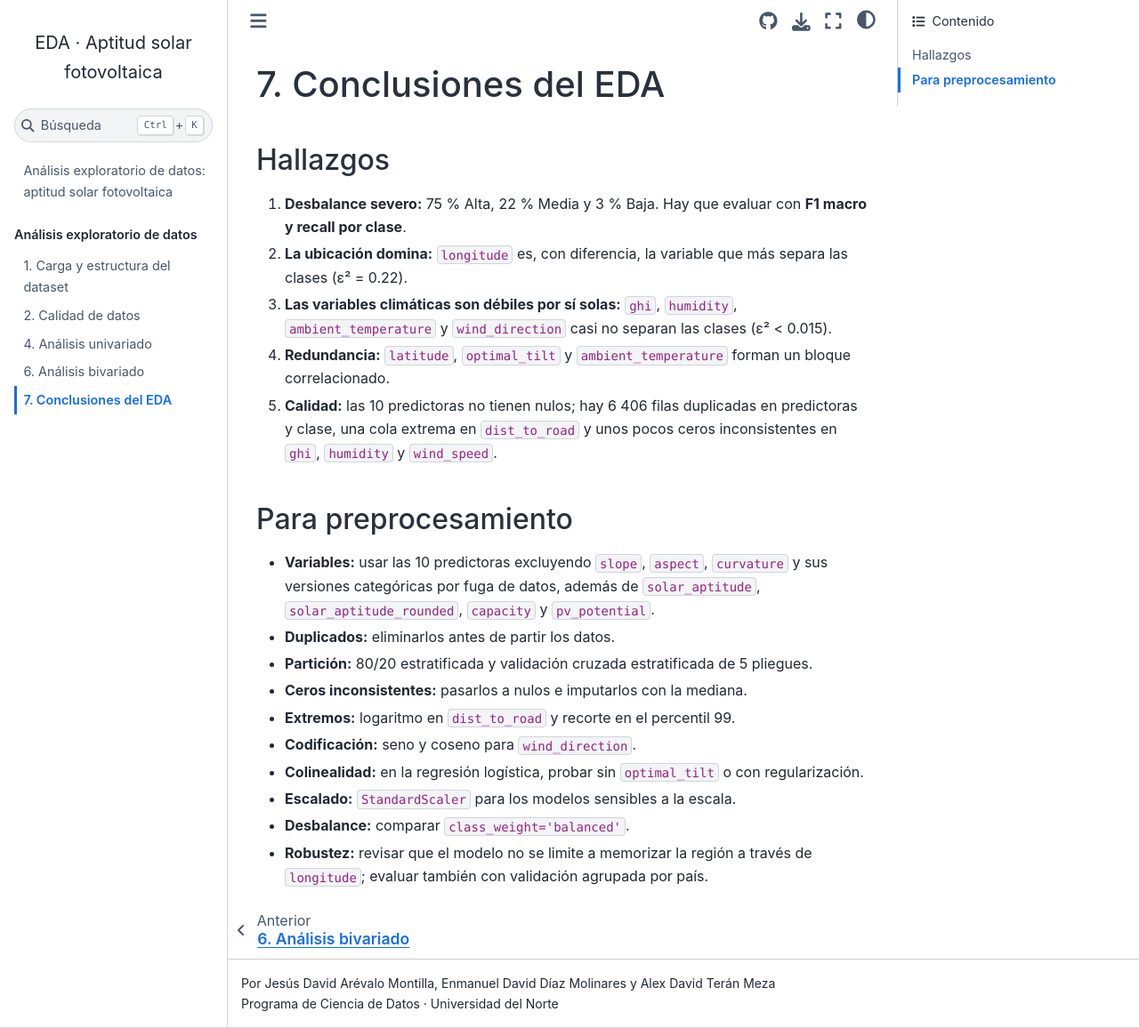
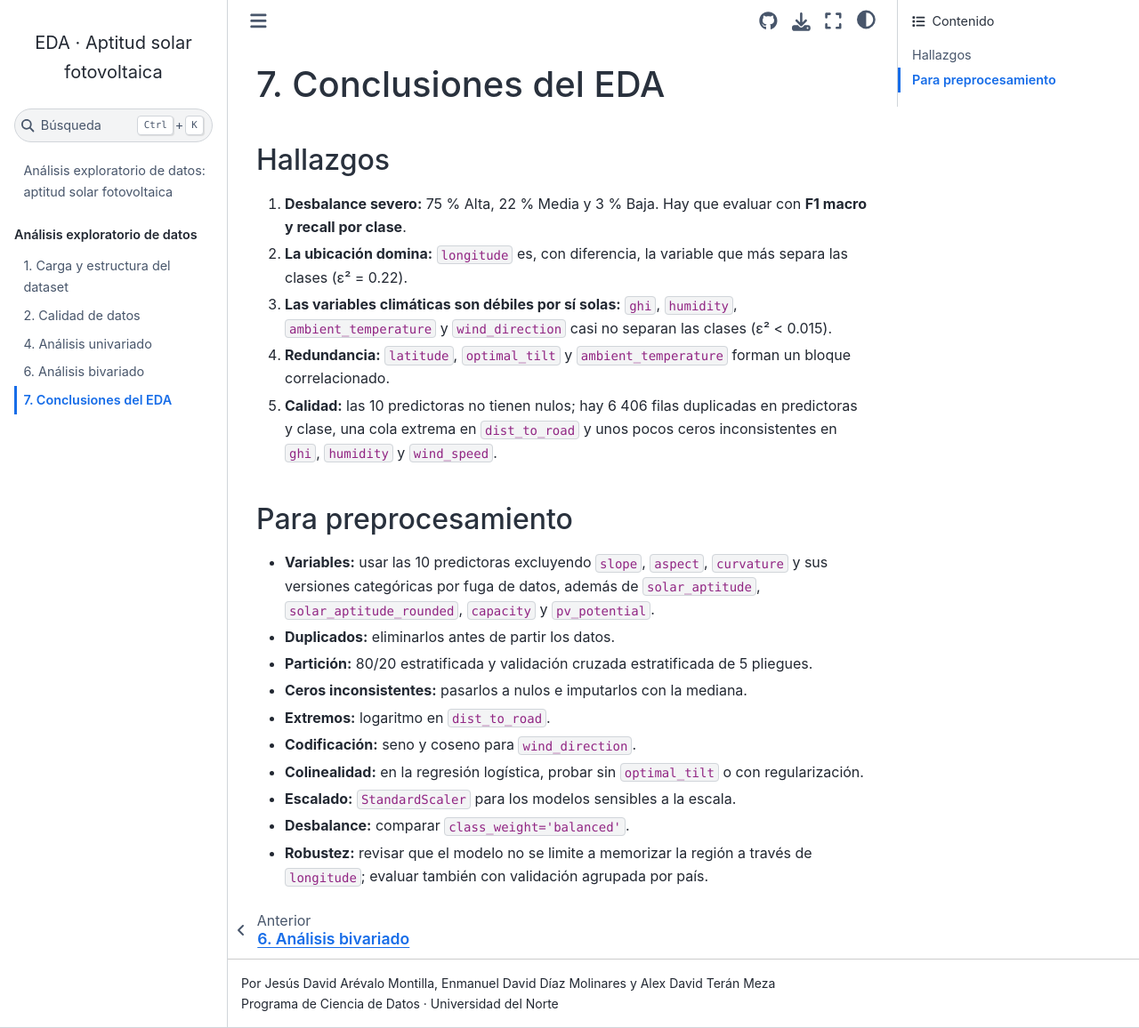
Before and after one commit to AlexT09/EDA_SOLAR-POWER-PLANTS, a Jupyter Book: the page built from docs/07_conclusiones.md, in a window 1280 px wide and 1156 px high. Shown: the whole window at 89% size. Built offline with Jupyter Book 1.0.4 settings and Sphinx 7.4.7 and the Sphinx Book theme 1.1.4, drawn with Linux system fonts in a browser that asks for light colours; pages that are not in the unit, such as notebooks, are missing from menus; comment, search, counter and statistics services are not loaded.

Commit message:
Update conclusions on data preprocessing steps
Removed the mention of trimming at the 99th percentile for 'dist_to_road'.

```diff
--- a/docs/07_conclusiones.md
+++ b/docs/07_conclusiones.md
@@ -14,7 +14,7 @@
 - **Duplicados:** eliminarlos antes de partir los datos.
 - **Partición:** 80/20 estratificada y validación cruzada estratificada de 5 pliegues.
 - **Ceros inconsistentes:** pasarlos a nulos e imputarlos con la mediana.
-- **Extremos:** logaritmo en `dist_to_road` y recorte en el percentil 99.
+- **Extremos:** logaritmo en `dist_to_road`.
 - **Codificación:** seno y coseno para `wind_direction`.
 - **Colinealidad:** en la regresión logística, probar sin `optimal_tilt` o con regularización.
 - **Escalado:** `StandardScaler` para los modelos sensibles a la escala.
```
